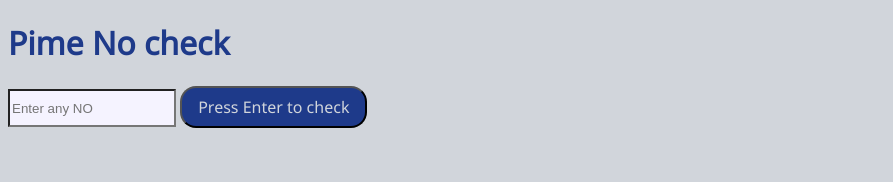
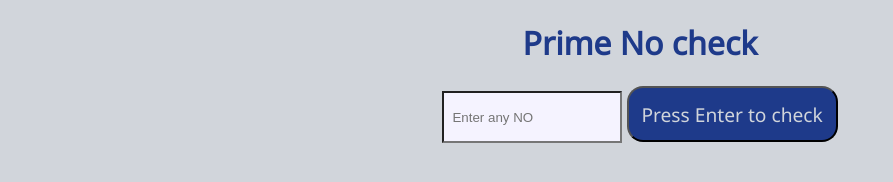
Before and after one commit to krishnavm143/prime-no-front-end, a plain HTML site: page index.html in a window 1280 px wide. Shown: the whole page, without its empty margins (0-893 px from the left). Drawn offline with Linux system fonts and the light colour scheme.

Commit message:
minor changes in index.html

```diff
--- a/index.html
+++ b/index.html
@@ -11,6 +11,8 @@
             background-color: #D1D5DB;
             color: #1E3A8A;
             font-family: 'Noto Sans', sans-serif;
+            text-align: center;
+            margin:0px;
         }
         #btn-check-prime{
     text-decoration: none;
@@ -19,17 +21,19 @@
     color: #D1D5DB;
     border-radius: 1rem;
     font-family: 'Noto Sans', sans-serif;
-    font-size: medium;
+    font-size: larger;
+    padding: 0.8rem;
         }
         #input-prime-no{
             background-color: #F5F3FF;
             width: 10rem;
             height: 2rem;
+            padding: .5rem;
         }
     </style>
 </head>
 <body>
-    <h1>Pime No check </h1>
+    <h1>Prime No check </h1>
     <input type="text" id="input-prime-no" placeholder="Enter any NO">
     <button id='btn-check-prime'>Press Enter to check</button>
     <h1 class="prime-output"></h1>
```
